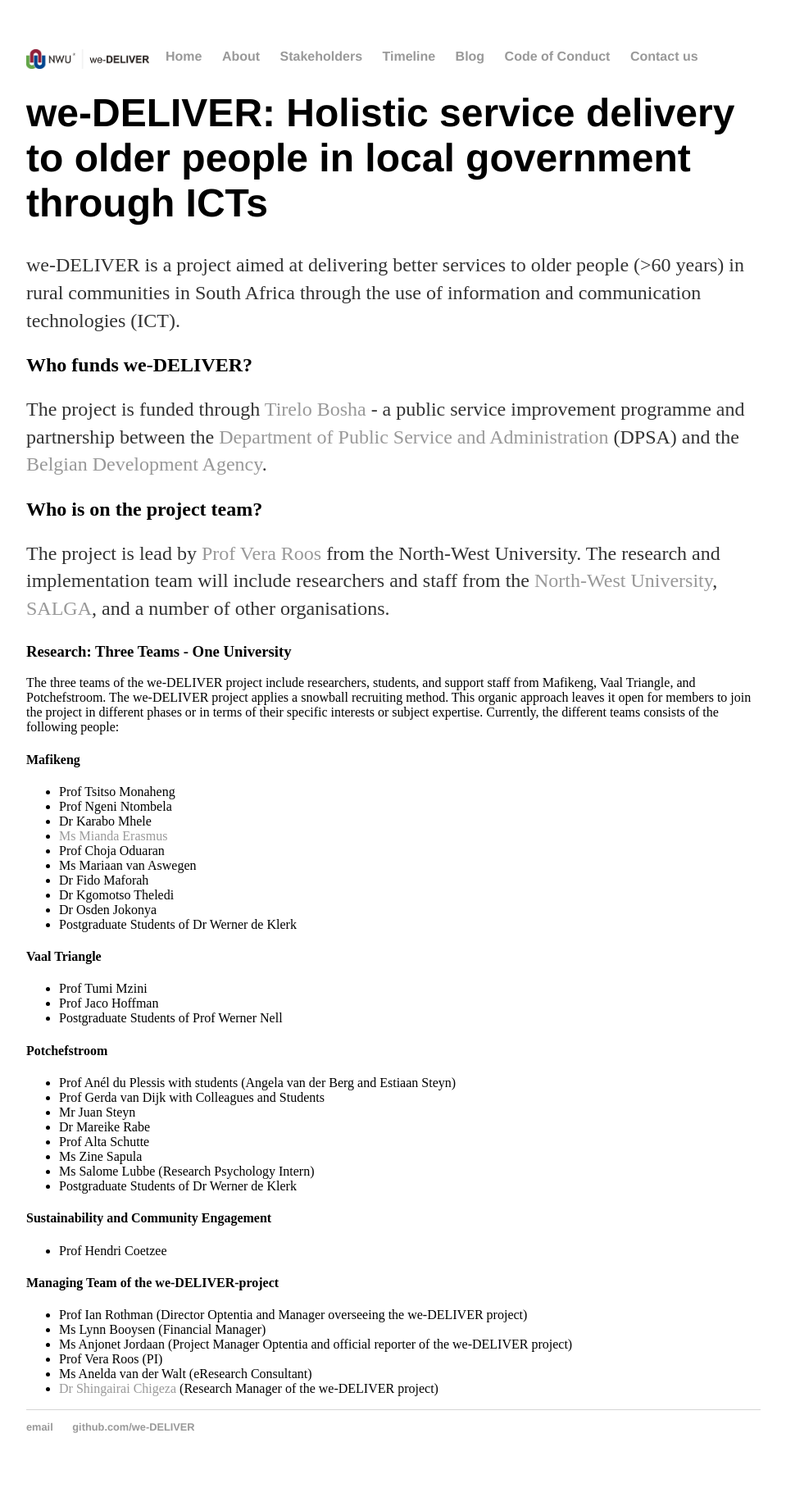
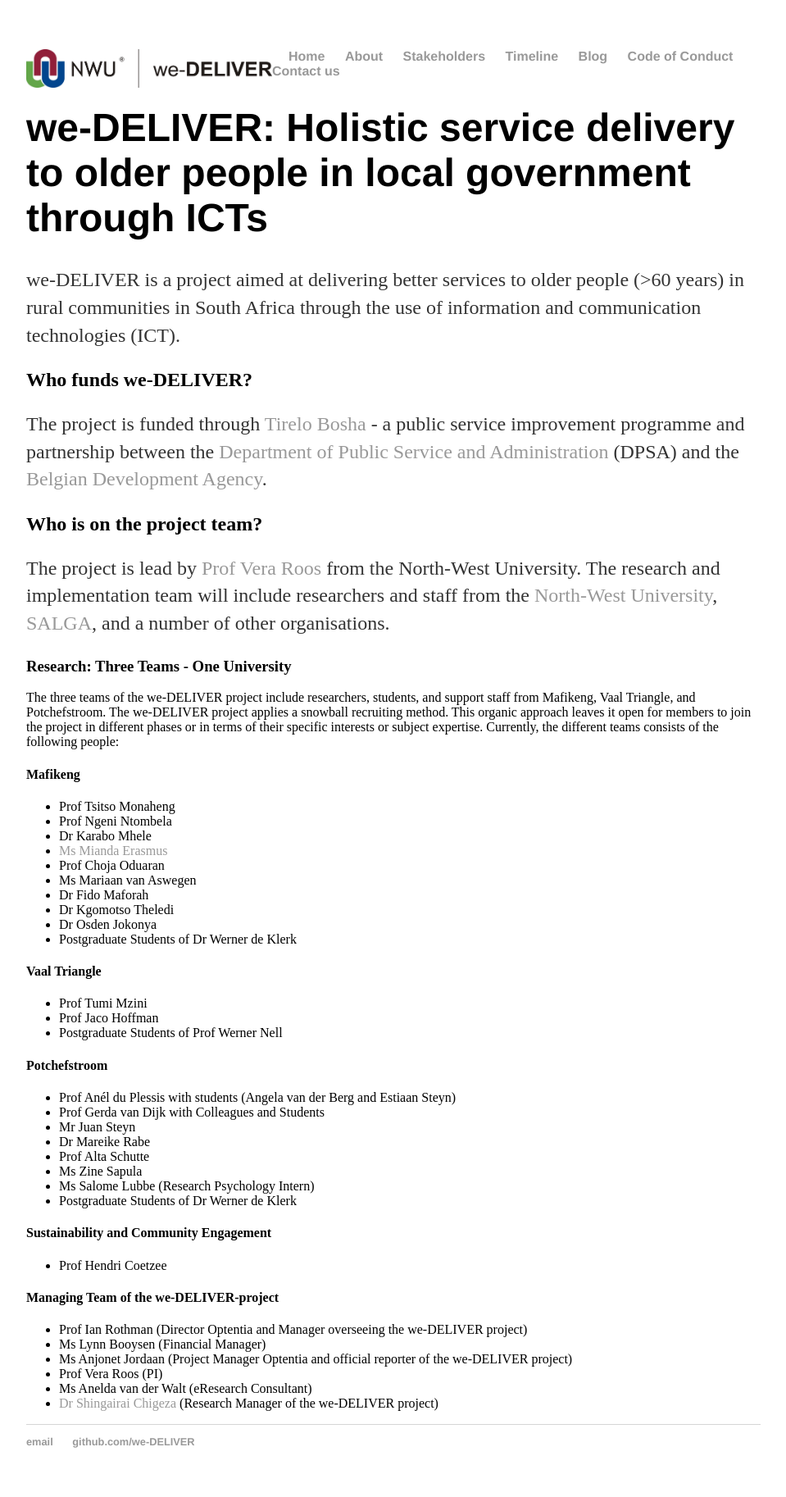
Before and after one commit to zjsteyn/we-DELIVER.github.io, a Jekyll site: the page built from index.html, in a window 1280 px wide. Shown: the whole page at 82% size, without its empty margins (160-1119 px from the left). Built offline with Jekyll 4.4.1, drawn with Linux system fonts in a browser that asks for light colours.

Commit message:
Update default.html

```diff
--- a/_layouts/default.html
+++ b/_layouts/default.html
@@ -8,7 +8,7 @@
 		<body>
 			<nav>
 	    		<ul>
-	        		<li><a href="{{ HOME_PATH }}"><img src="{{ site.url }}/assets/NWU l we-Deliver CMYK.jpg" style="width:150px" align="left"/></a></li>
+	        		<li><a href="{{ HOME_PATH }}"><img src="{{ site.url }}/assets/NWU l we-Deliver CMYK.jpg" style="width:300px" align="left"/></a></li>
 				<li><a href="/">Home</a></li>
 		        	<li><a href="/about">About</a></li>
 				<li><a href="/stakeholders">Stakeholders</a></li>
```
